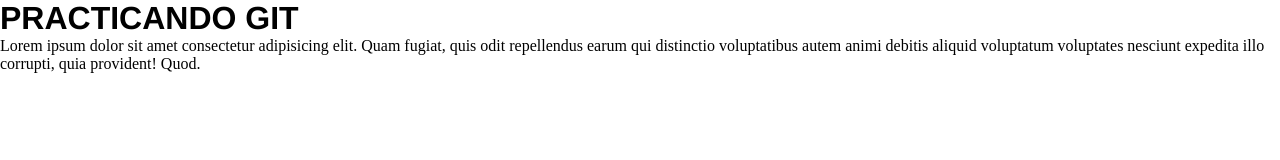
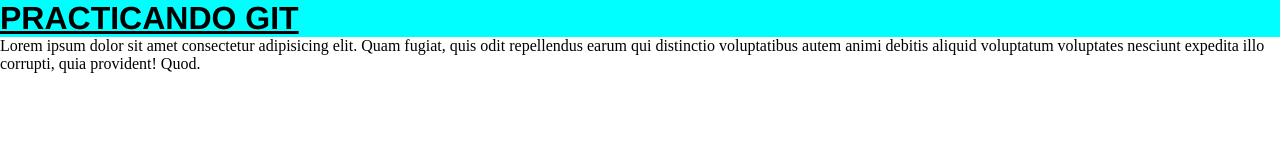
Before and after one commit to JavierZavallaCarbo/GIT-PRACTICE, a plain HTML site: page index.html in a window 1280 px wide. Drawn offline with Linux system fonts and the light colour scheme.

Commit message:
estilos para h1

```diff
--- a/style.css
+++ b/style.css
@@ -5,4 +5,6 @@
 
 h1 {
   font-family: 'Franklin Gothic Medium', 'Arial Narrow', Arial, sans-serif;
+  background-color: aqua;
+  text-decoration: underline;
 }
```
